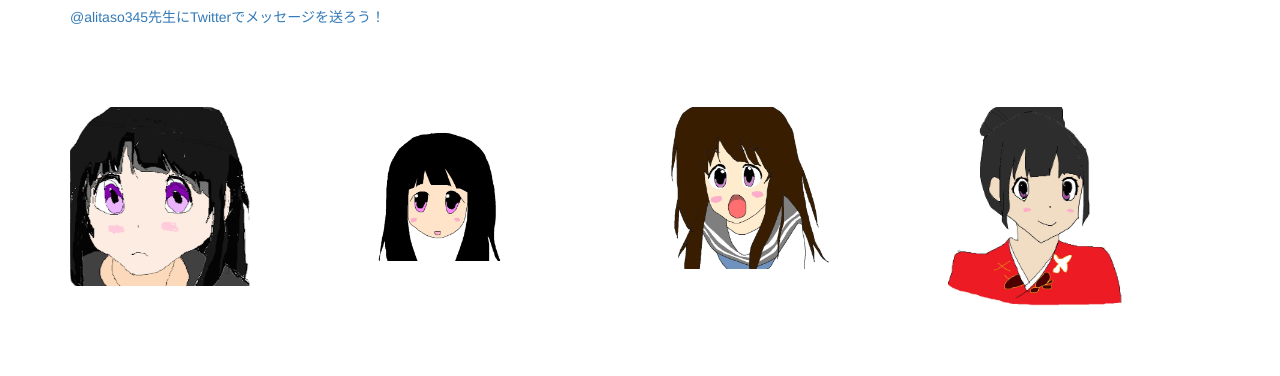
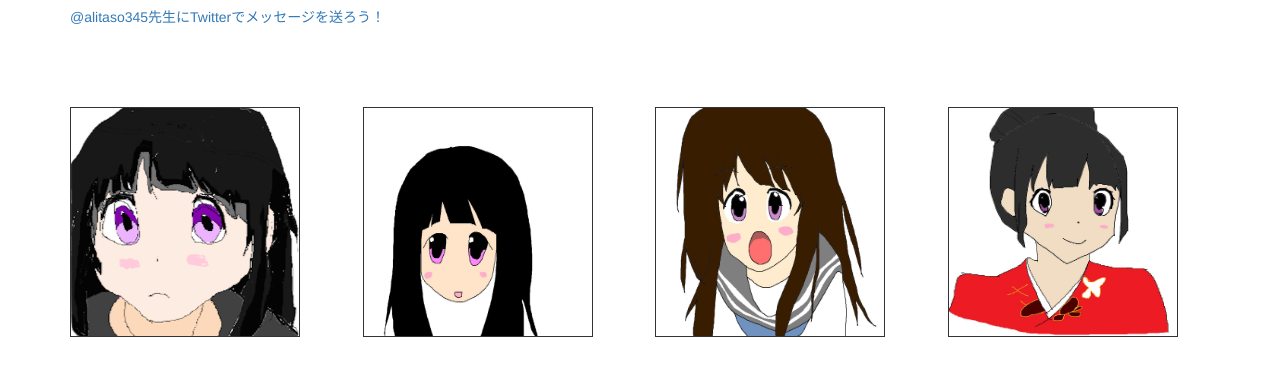
Before and after one commit to pps5/AlitasoFan, a plain HTML site: page index.html in a window 1280 px wide. Shown: the part 56-432 px from the top of the page. Drawn offline with nearby package versions, Linux system fonts and the light colour scheme.

Commit message:
枠線とタイトル追加

```diff
--- a/index.css
+++ b/index.css
@@ -1,13 +1,14 @@
 .icon {
-    height: 180px;
-    width: 180px;
-    padding-top: 80px;
+    height: 230px;
+    width: 230px;
+    margin-top: 80px;
+    border: solid 1px
 }
 @media (max-width: 768px) {
     .icon{
         height: 300px;
         width: 300px;
         margin-left: auto;
-        margin-right:auto;
+        margin-right: auto;
     }
 }
--- a/index.html
+++ b/index.html
@@ -3,6 +3,7 @@
     <head>
         <meta charset="utf-8">
         <meta name="viewport" content="width=device-width, initial-scale=1">
+        <title>ありたそ画展</title>
         <link rel="stylesheet" href="index.css">
         <link rel="stylesheet" href="https://maxcdn.bootstrapcdn.com/bootstrap/3.3.7/css/bootstrap.min.css">
         <script src="https://code.jquery.com/jquery-3.1.1.min.js" integrity="sha256-hVVnYaiADRTO2PzUGmuLJr8BLUSjGIZsDYGmIJLv2b8=" crossorigin="anonymous"></script>
@@ -15,10 +16,10 @@
             </div>
 
             <div class="row">
-                <div class="col-sm-3"><img src="img/erutaso1.png" class="img-responsive icon"></div>
-                <div class="col-sm-3"><img src="img/erutaso2.jpg" class="img-responsive icon"></div>
-                <div class="col-sm-3"><img src="img/erutaso3.jpg" class="img-responsive icon"></div>
-                <div class="col-sm-3"><img src="img/erutaso4.jpg" class="img-responsive icon"></div>
+                <div class="col-sm-4 col-md-3"><img src="img/erutaso1.png" class="icon"></div>
+                <div class="col-sm-4 col-md-3"><img src="img/erutaso2.jpg" class="icon"></div>
+                <div class="col-sm-4 col-md-3"><img src="img/erutaso3.jpg" class="icon"></div>
+                <div class="col-sm-4 col-md-3"><img src="img/erutaso4.jpg" class="icon"></div>
             </div>
         </div>
      </body>
```
